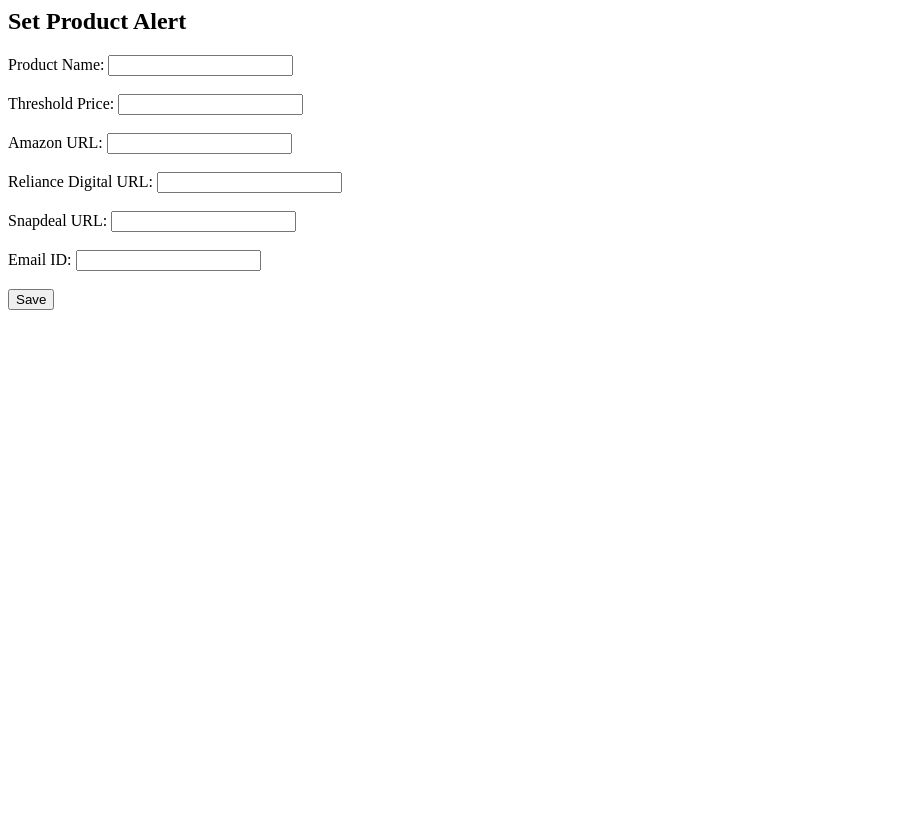
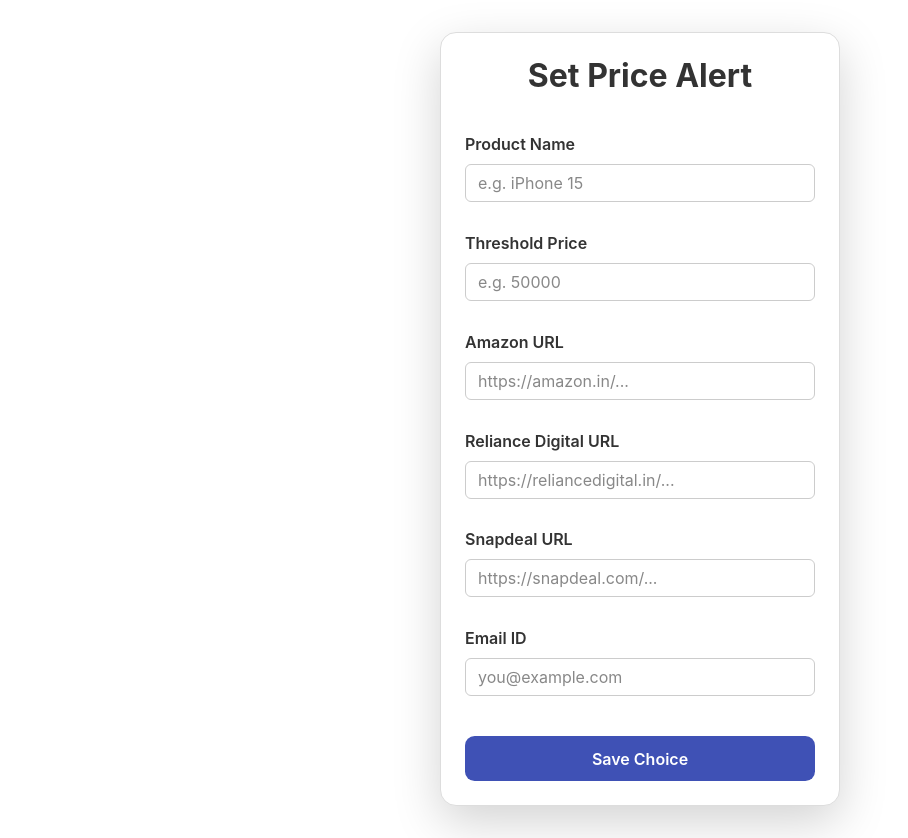
Before and after one commit to Narayan-Sutar-18/CostSync, a Flask app: page /user-choice in a window 1280 px wide. Shown: the whole page, without its empty margins (0-908 px from the left). Before the commit the page ends 310 px from the top, so only its background shows below. Run offline with Flask 3, Linux system fonts and the light colour scheme.

Commit message:
Enhanced UI and add User-choice form

```diff
--- a/app.py
+++ b/app.py
@@ -13,15 +13,16 @@
 client = MongoClient(MONGO_URI)
 db = client[MONGO_DB]
 col = db[MONGO_COLLECTION]          # prices collection
-user_choice_col = db["user_choice"] # new collection for thresholds + emails
+user_choice_col = db["user_choice"] # thresholds + emails
 
 # --- API security key ---
-API_SECRET = os.getenv("API_SECRET", "changeme")  # set this in Render/Relay
+API_SECRET = os.getenv("API_SECRET", "changeme")  # set this securely
 
 # --- Routes ---
 @app.route("/")
 def dashboard():
     return render_template("dashboard.html")
+
 
 @app.route("/api/prices")
 def api_prices():
@@ -29,13 +30,14 @@
     out = []
     for d in docs:
         out.append({
-            "product": d["product"],
-            "site": d["site"],
-            "price": d["price"],
-            "url": d["url"],
-            "time": d["scraped_at"]
+            "product": d.get("product"),
+            "site": d.get("site"),
+            "price": d.get("price"),
+            "url": d.get("url"),
+            "time": d.get("scraped_at")
         })
     return jsonify(out)
+
 
 @app.route("/api/history")
 def api_history():
@@ -46,32 +48,33 @@
     out = []
     for d in docs:
         out.append({
-            "product": d["product"],
-            "site": d["site"],
-            "price": d["price"],
-            "url": d["url"],
-            "time": d["scraped_at"]
+            "product": d.get("product"),
+            "site": d.get("site"),
+            "price": d.get("price"),
+            "url": d.get("url"),
+            "time": d.get("scraped_at")
         })
     return jsonify(out)
 
-# 🚀 NEW: Secure scraper trigger but allow local/dashboard refresh
+
+# 🚀 Secure scraper trigger
 @app.route("/api/refresh", methods=["POST"])
 def api_refresh():
     provided_key = request.headers.get("X-API-KEY")
 
-    # Case 1: Relay or external caller must provide correct key
+    # External caller must provide correct key
     if provided_key is not None and provided_key != API_SECRET:
         return jsonify({"status": "error", "message": "Unauthorized"}), 403
 
-    # Case 2: Browser/dashboard calls without API key → allowed
+    # Browser/dashboard call without API key → allowed
     try:
-        run_scraper()   # run your scraper synchronously
+        run_scraper()
         return jsonify({"status": "ok", "message": "Scraper run complete"})
     except Exception as e:
         return jsonify({"status": "error", "message": str(e)}), 500
 
 
-# 🔹 NEW: Form to capture threshold + email
+# 🔹 Form to capture threshold + email
 @app.route("/user-choice", methods=["GET", "POST"])
 def user_choice():
     if request.method == "POST":
@@ -94,21 +97,12 @@
         }
 
         user_choice_col.insert_one(doc)
-        return "✅ Saved to MongoDB (user_choice collection)!"
 
-    # GET → show the form
-    return """
-    <h2>Set Product Alert</h2>
-    <form method="POST">
-      Product Name: <input type="text" name="name" required><br><br>
-      Threshold Price: <input type="number" name="threshold" required><br><br>
-      Amazon URL: <input type="url" name="amazon"><br><br>
-      Reliance Digital URL: <input type="url" name="reliance"><br><br>
-      Snapdeal URL: <input type="url" name="snapdeal"><br><br>
-      Email ID: <input type="email" name="email" required><br><br>
-      <button type="submit">Save</button>
-    </form>
-    """
+        # ✅ Redirect back to dashboard after saving
+        return redirect(url_for("dashboard"))
+
+    # GET → show the form (card UI in index.html)
+    return render_template("index.html")
 
 
 if __name__ == "__main__":
--- a/templates/index.html
+++ b/templates/index.html
@@ -1,30 +1,125 @@
 <!DOCTYPE html>
-<html>
+<html lang="en">
+
 <head>
-  <title>Product Alert Setup</title>
+  <meta charset="UTF-8">
+  <meta name="viewport" content="width=device-width, initial-scale=1.0">
+  <title>Set Price Alert - CostSync</title>
+  <link href="https://cdn.jsdelivr.net/npm/bootstrap@5.3.2/dist/css/bootstrap.min.css" rel="stylesheet">
+  <style>
+    body {
+      background-color: #ffffff;
+      /* ✅ White background for entire page */
+      color: #222;
+      /* Dark text */
+      font-family: Inter, -apple-system, Segoe UI, Roboto, Helvetica, Arial, sans-serif;
+    }
+
+    .card {
+      background-color: #ffffff;
+      /* White form background */
+      color: #222;
+      border: 1px solid #ddd;
+      border-radius: 1rem;
+      padding: 1.5rem;
+      /* ⬅️ reduced padding */
+      margin: 2rem auto;
+      /* center horizontally */
+      box-shadow: 0 4px 12px rgba(0, 0, 0, 0.08);
+      max-width: 400px;
+      /* ⬅️ set a fixed max width */
+      width: 90%;
+      /* responsive on small screens */
+    }
+
+
+    .card h2 {
+      font-weight: 700;
+      margin-bottom: 1.5rem;
+      text-align: center;
+      color: #333;
+    }
+
+    label,
+    .form-label {
+      color: #333;
+      font-weight: 600;
+      margin-top: 0.8rem;
+    }
+
+    .form-control {
+      background-color: #fff;
+      border: 1px solid #ccc;
+      color: #222;
+    }
+
+    .form-control:focus {
+      background-color: #fff;
+      color: #000;
+      border-color: #3f51b5;
+      box-shadow: 0 0 0 0.2rem rgba(63, 81, 181, 0.25);
+    }
+
+    .form-control::placeholder {
+      color: #888;
+    }
+
+    .btn-custom {
+      background: #3f51b5;
+      color: #fff;
+      font-weight: 600;
+      border-radius: .6rem;
+      padding: .6rem 1.2rem;
+      width: 100%;
+      margin-top: 1.5rem;
+    }
+
+    .btn-custom:hover {
+      background: #2f3fa0;
+    }
+  </style>
 </head>
+
 <body>
-  <h2>Set Price Alert</h2>
-  <form action="/save-choice" method="POST">
-    <label for="name">Product Name:</label><br>
-    <input type="text" id="name" name="name" required><br><br>
+  <div class="container">
+    <div class="card shadow-lg">
+      <h2>Set Price Alert</h2>
+      <form action="/user-choice" method="POST">
+        <div class="mb-3">
+          <label for="name" class="form-label">Product Name</label>
+          <input type="text" id="name" name="name" class="form-control" placeholder="e.g. iPhone 15" required>
+        </div>
 
-    <label for="threshold">Threshold Price:</label><br>
-    <input type="number" id="threshold" name="threshold" required><br><br>
+        <div class="mb-3">
+          <label for="threshold" class="form-label">Threshold Price</label>
+          <input type="number" id="threshold" name="threshold" class="form-control" placeholder="e.g. 50000" required>
+        </div>
 
-    <label for="amazon">Amazon URL:</label><br>
-    <input type="url" id="amazon" name="amazon"><br><br>
+        <div class="mb-3">
+          <label for="amazon" class="form-label">Amazon URL</label>
+          <input type="url" id="amazon" name="amazon" class="form-control" placeholder="https://amazon.in/...">
+        </div>
 
-    <label for="reliance">Reliance Digital URL:</label><br>
-    <input type="url" id="reliance" name="reliance"><br><br>
+        <div class="mb-3">
+          <label for="reliance" class="form-label">Reliance Digital URL</label>
+          <input type="url" id="reliance" name="reliance" class="form-control"
+            placeholder="https://reliancedigital.in/...">
+        </div>
 
-    <label for="snapdeal">Snapdeal URL:</label><br>
-    <input type="url" id="snapdeal" name="snapdeal"><br><br>
+        <div class="mb-3">
+          <label for="snapdeal" class="form-label">Snapdeal URL</label>
+          <input type="url" id="snapdeal" name="snapdeal" class="form-control" placeholder="https://snapdeal.com/...">
+        </div>
 
-    <label for="email">Email ID:</label><br>
-    <input type="email" id="email" name="email" required><br><br>
+        <div class="mb-3">
+          <label for="email" class="form-label">Email ID</label>
+          <input type="email" id="email" name="email" class="form-control" placeholder="you@example.com" required>
+        </div>
 
-    <button type="submit">Save Choice</button>
-  </form>
+        <button type="submit" class="btn btn-custom">Save Choice</button>
+      </form>
+    </div>
+  </div>
 </body>
+
 </html>
```
Also changed, not shown: templates/dashboard.html (+146 -109 lines).
